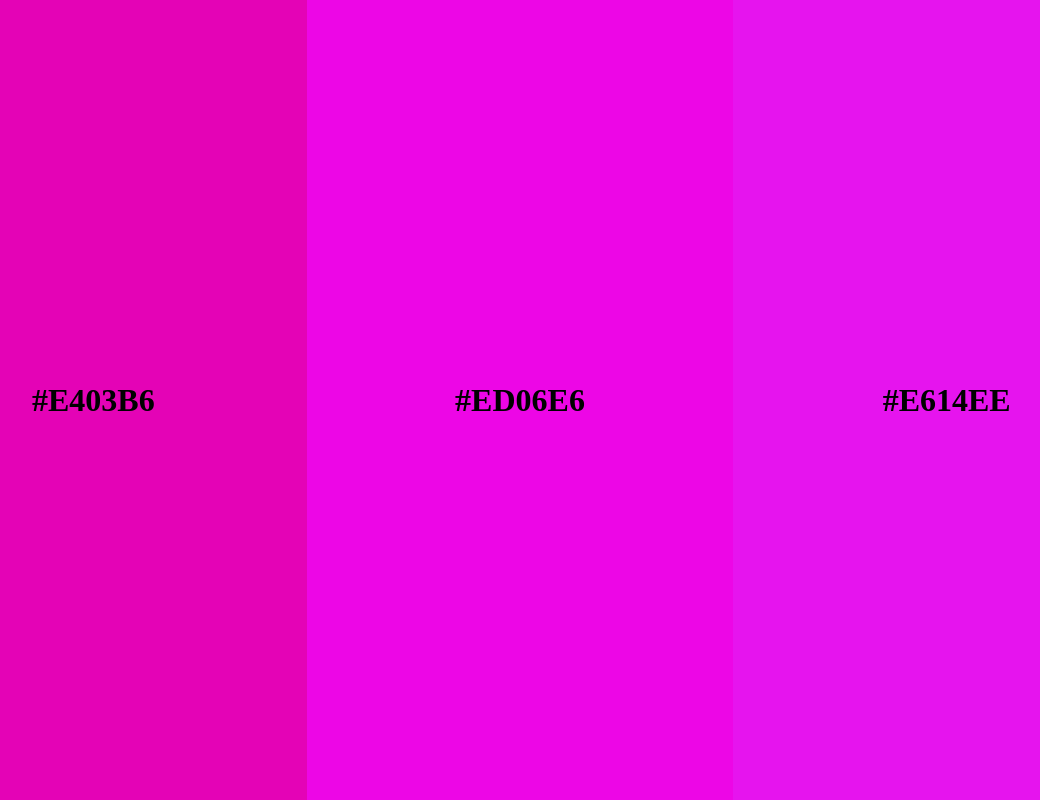
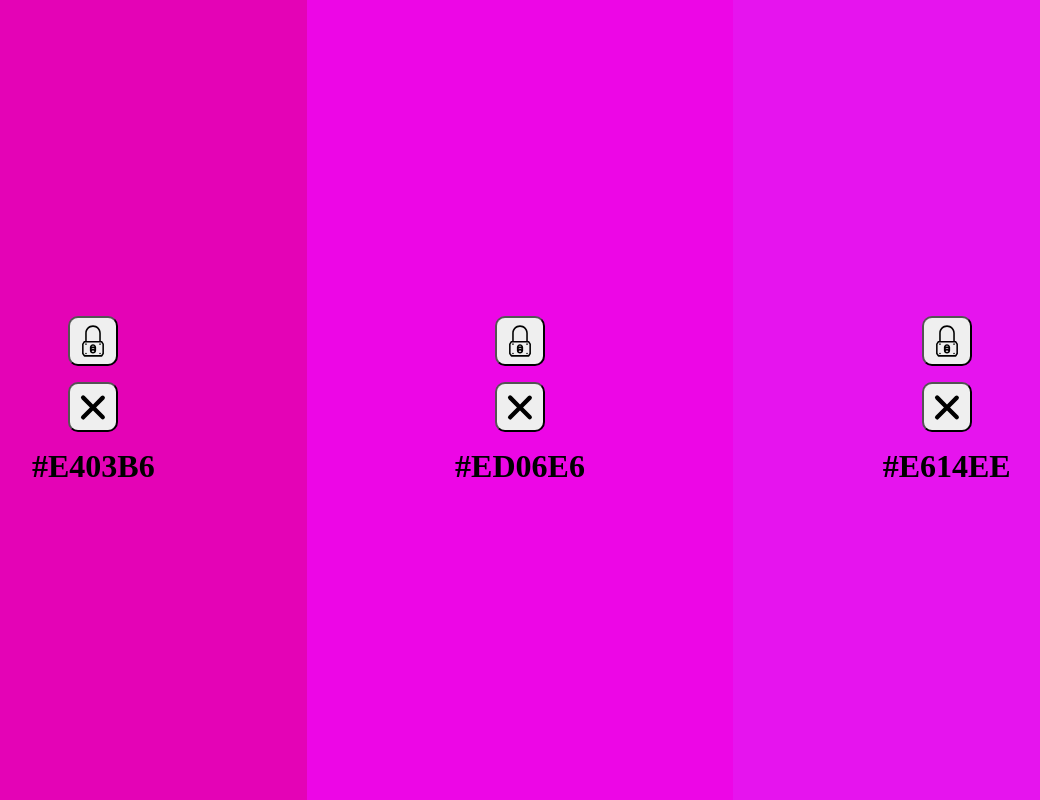
Before and after one commit to facundoms284/random-color-generator, a plain HTML site: page index.html in a window 1280 px wide. Shown: the whole page, without its empty margins (120-1160 px from the left). Drawn offline with Linux system fonts and the light colour scheme.

Commit message:
feat: :art: Terminé la funcionalidad principal del generador de colores.

```diff
--- a/index.html
+++ b/index.html
@@ -1,61 +1,84 @@
 <!DOCTYPE html>
 <html lang="en">
+
 <head>
     <meta charset="UTF-8">
     <meta name="viewport" content="width=device-width, initial-scale=1.0">
-    <title>Document</title>
+    <title>Random Color Generator</title>
     <style>
         * {
             margin: 0;
             padding: 0;
             box-sizing: border-box;
         }
-
         main {
             width: 100%;
             height: 100vh;
+            display: flex;
             background-color: black;
+        }
+        .container {
+            flex-direction: column-reverse;
+            gap: 1rem;
             display: flex;
-        }
-
-        .container {
-            display: flex;
+            width: 100%;
+            height: 100vh;
             justify-content: center;
             align-items: center;
-            width: 100%;
-            height: 100vh;
             position: relative;
         }
-
+        .button-set {
+            display: flex;
+            align-items: center;
+            justify-content: center;
+            font-size: 13px;
+            width: 50px;
+            height: 50px;
+            border-radius: 20%;
+            img {
+                width: 50px;
+                height: 50px;
+            }
+        }
+        .button-delete {
+            display: flex;
+            align-items: center;
+            justify-content: center;
+            border-radius: 20%;
+            width: 50px;
+            height: 50px;
+            font-size: 32px;
+            img {
+                width: 40px;
+                height: 40px;
+            }
+        }
+        .container:last-child .button-container {
+            left: calc(100% - 150px);
+        }
         .button-container {
-            height: 100px;
-            width: 100px;
-            padding: 30px;
             position: absolute;
-            left: calc(100% - 50px);
+            left: calc(100% - 75px);
             z-index: 10;
+            display: flex;
+            align-items: center;
+            justify-content: center;
+            width: 150px;
+            height: 150px;
+            .button-add {
+                display: none;
+                width: 50px;
+                height: 50px;
+                border-radius: 50%;
+                font-size: 42px;
+            }
         }
-
-        .container:last-child .button-container {
-            left: calc(100% - 100px);
-        }
-
-        .button-container button {
-            height: 40px;
-            width: 40px;
-            display: flex;
-            justify-content: center;
-            align-items: center;
-            font-size: 32px;
-            border-radius: 50%;
-            display: none;
-        }
-
-        .button-container:hover button {
+        .button-container:hover .button-add {
             display: block;
         }
     </style>
 </head>
+
 <body>
     <main id="main">
 
@@ -63,4 +86,5 @@
     <script src="./helpers.js"></script>
     <script src="./main.js"></script>
 </body>
+
 </html>
--- a/main.js
+++ b/main.js
@@ -1,70 +1,160 @@
 const mainContainer = document.getElementById('main');
 
 let colors = [
-    obtenerColorHexadecimal(),
-    obtenerColorHexadecimal(),
-    obtenerColorHexadecimal(),
+    {
+        fijo: false,
+        color: obtenerColorHexadecimal(),
+    },
+    {
+        fijo: false,
+        color: obtenerColorHexadecimal(),
+    },
+    {
+        fijo: false,
+        color: obtenerColorHexadecimal(),
+    },
 ];
 
-const chequearLimites = (() => {
+const coloresGuardados = localStorage.getItem('colors');
+
+if (coloresGuardados) {
+    //Convierto nuevamente el string a un array de objetos
+    const arrayDeObjetosColors = JSON.parse(coloresGuardados);
+    if (arrayDeObjetosColors.length > 0) {
+        colors = arrayDeObjetosColors;
+    };
+};
+
+
+const guardarColores = () => {
+    const coloresString = JSON.stringify(colors);
+    localStorage.setItem('colors', coloresString);
+};
+
+const chequearLimite = () => {
     const maxColors = 6;
+    const minColors = 2;
     const size = colors.length;
+
     if (size >= maxColors) {
-        const buttonContainers = document.getElementsByClassName('button-container');
-        const containers = Array.from(buttonContainers);
-        containers.forEach((container) => {
+            const elementosHTMl = document.getElementsByClassName('button-container');
+            const arrayDeDivs = Array.from(elementosHTMl);
+            arrayDeDivs.forEach((container) => {
             container.style.display = 'none';
         });
-    }
-})
+    };
 
+    if (size <= minColors) {
+        const elementosHTML = document.getElementsByClassName('button-delete');
+        const arrayDeDeleteButtons = Array.from(elementosHTML);
+        arrayDeDeleteButtons.forEach((button) => {
+            button.style.display = 'none';
+        });
+    };
+};
 
-const pintarContenedor = (color, index) => {
-    //Creo un div por cada color.
+const agregarColor = (posicion) => {
+    const nuevoColor = {
+        fijo: false,
+        color: obtenerColorHexadecimal(),
+    };
+
+    colors.splice(posicion, 0, nuevoColor);
+    pintarColores();
+};
+
+const obtenerBotonAgregar = (posicion) => {
+    const buttonContainer = document.createElement('div');
+    buttonContainer.classList.add('button-container');
+
+    const button = document.createElement('button');
+    button.classList.add('button-add');
+    button.textContent = '+';
+    buttonContainer.appendChild(button);
+
+    button.addEventListener('click', () => agregarColor(posicion + 1));
+    return buttonContainer;
+};
+
+const obtenerBotonEliminar = (posicion) => {
+
+    const button = document.createElement('button');
+    button.classList.add('button-delete');
+    const img = document.createElement('img');
+    img.src = './utils/images/delete-color.svg';
+    button.appendChild(img);
+
+    button.addEventListener('click', () => {
+        colors.splice(posicion, 1);
+        pintarColores();
+    });
+    return button;
+};
+
+const obtenerBotonDejarFijo = (posicion) => {
+    const button = document.createElement('button');
+    button.classList.add('button-set');
+    const img = document.createElement('img');
+    img.src = `${colors[posicion].fijo ? './utils/images/unlock-color' : './utils/images/lock'}.svg`;
+    button.appendChild(img);
+
+    button.addEventListener('click', () => {
+        colors[posicion].fijo = !colors[posicion].fijo;
+        button.innerHTML = `<img src="${colors[posicion].fijo ? './utils/images/unlock-color' : './utils/images/lock'}.svg">`;
+
+        guardarColores();
+    });
+    return button;
+};
+
+const pintarContenedor = (color, posicion) => {
+
+    //Creo los divs que voy a usar para mostrar los colores.
     const div = document.createElement('div');
-    //A cada div le asigno un bg color.
+    div.classList.add('container');
     div.style.backgroundColor = `#${color}`;
 
-    //Creo un h1
     const h1 = document.createElement('h1');
-    //A cada h1 le cambio el texto a el color hexadecimal.
     h1.textContent = `#${color}`;
-    //Agrego el h1 al div.
+
+    const botonAñadirColor = obtenerBotonAgregar(posicion);
+    const botonEliminarColor = obtenerBotonEliminar(posicion);
+    const botonDejarFijo = obtenerBotonDejarFijo(posicion);
+
     div.appendChild(h1);
+    div.appendChild(botonAñadirColor);
+    div.appendChild(botonEliminarColor);
+    div.appendChild(botonDejarFijo);
 
-    const buttonContainer = document.createElement('div');
-    buttonContainer.classList.add('button-container');
-    const button = document.createElement('button');
-    button.textContent = '+';
+    //Agrego los divs a la section main.
+    mainContainer.appendChild(div);
+};
 
-    button.addEventListener('click', function () {
-        const newColor = obtenerColorHexadecimal();
-        colors.splice(index + 1, 0, newColor);
-        pintarColores();
-        chequearLimites();
-    });
-
-    div.appendChild(buttonContainer);
-    buttonContainer.appendChild(button);
-
-    //A cada div le asigno la class container
-    div.classList.add('container');
-
-    //Agrego cada div a la section main.
-    mainContainer.appendChild(div);
-}
 
 const pintarColores = () => {
     mainContainer.innerHTML = '';
 
-    colors.forEach(pintarContenedor)
-    chequearLimites();
+    colors.forEach((item, index) => {
+        pintarContenedor(item.color, index);
+    });
+
+    chequearLimite();
+    guardarColores();
 };
 
 const pintarColoresAleatorios = () => {
-    colors = colors.map(obtenerColorHexadecimal);
+    colors = colors.map((item) => {
+        if (item.fijo) {
+            return item;
+        }
+        return {
+            fijo: false,
+            color: obtenerColorHexadecimal(),
+        }
+
+    });
     pintarColores();
-}
+};
 
 document.addEventListener('keyup', function (event) {
     if (event.code === 'Space') {
```
Also changed, not shown: utils/images/delete-color.svg (added), utils/images/lock.svg (added), utils/images/unlock-color.svg (added).
